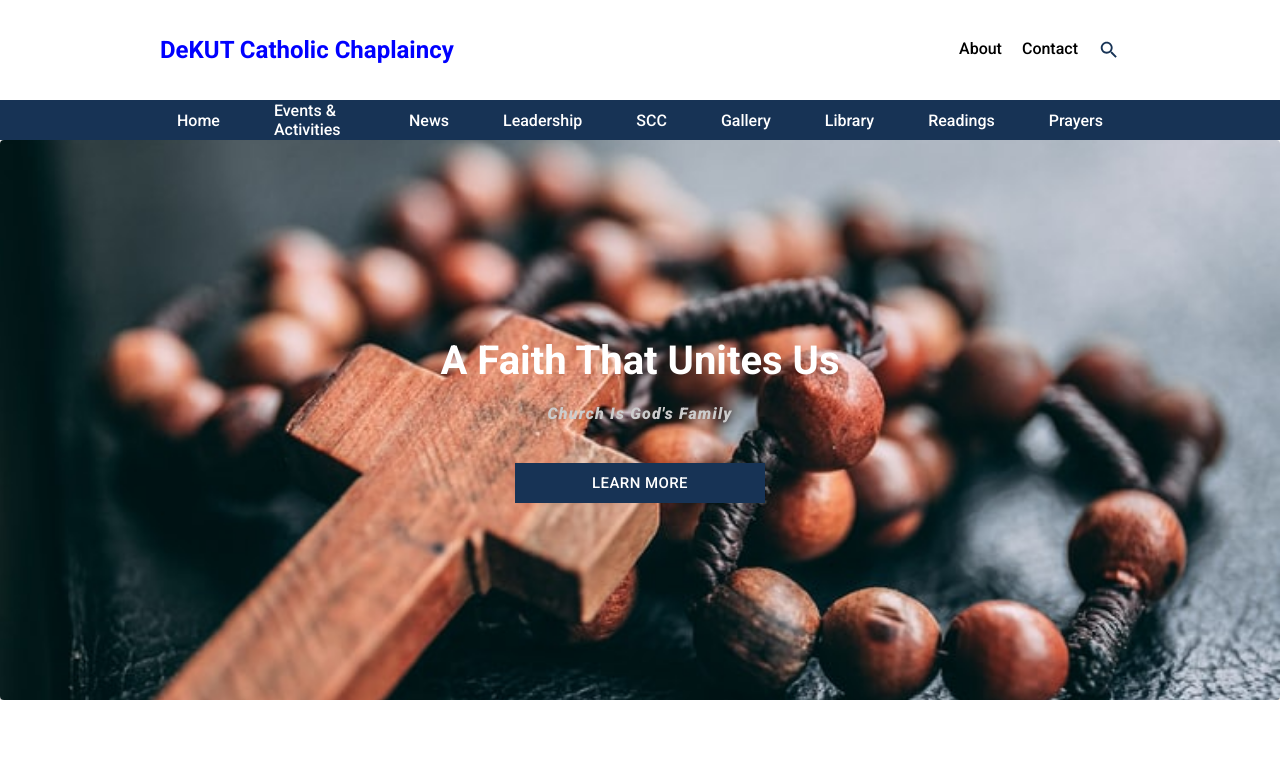
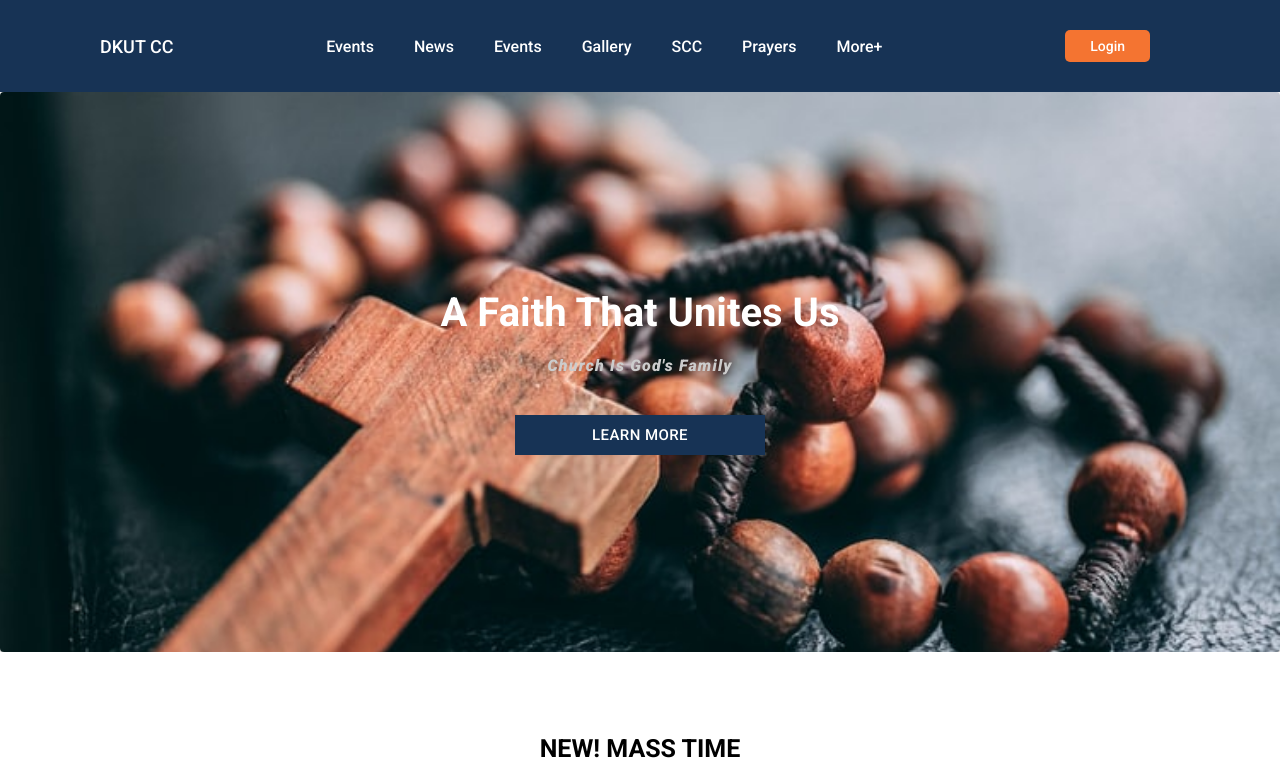
Before and after one commit to marville001/caweb, a React (Create React App) app: page / in a window 1280 px wide. Shown: the top 775 px of the page. Built offline with nearby package versions, Linux system fonts and the light colour scheme.

Commit message:
Navbar Updated

```diff
--- a/src/App.js
+++ b/src/App.js
@@ -1,5 +1,5 @@
 import React from "react";
-import Navbar from "./components/Navbar";
+import Navbar from "./components/Navbar_";
 
 import { Switch, Route } from "react-router-dom"
 import BounceLoader from "react-spinners/BounceLoader"
--- a/src/components/Footer.jsx
+++ b/src/components/Footer.jsx
@@ -14,7 +14,7 @@ const Footer = () => {
       {/* News and Events */}
       <div className="subscribe">
         <div className="container subscribe-content">
-          <h1>News and Events</h1>
+          <h1>Receive News and Events</h1>
           <input placeholder="Email" />
           <Button variant="contained" color="primary">
             Subscribe now
--- a/src/components/Navbar.jsx
+++ b/src/components/Navbar.jsx
@@ -6,6 +6,7 @@ import MenuIcon from '@material-ui/icons/Menu';
 import SearchOutlinedIcon from '@material-ui/icons/SearchOutlined';
 import ClearIcon from '@material-ui/icons/Clear';
 import "../styles/navbar.scss"
+import { Link } from 'react-router-dom';
 
 const Navbar = () => {
     const [navOpen, setNavOpen] = useState(false)
@@ -19,12 +20,11 @@ const Navbar = () => {
             <div className="nav">
                 <div className="topNav">
                     <div className="container justify-between">
-                        <h1 className="logo">
-                            DeKUT Catholic Chaplaincy</h1>
+                        <h1 className="logo">DeKUT Catholic Chaplaincy</h1>
                         <ul>
                             <li>
-                                <a href="/about">About</a>
-                                <a href="/contact">Contact</a>
+                                <Link to="/about">About</Link>
+                                <Link to="/contact">Contact</Link>
                             </li>
                             <SearchOutlinedIcon />
                         </ul>
@@ -37,15 +37,15 @@ const Navbar = () => {
                 <div className="navs">
                     <div className="container">
                         <ul className={navOpen ? " open" : ""}>
-                            <li onClick={() => setNavOpen(false)}><a style={{ marginLeft: "0px" }} href="/home">Home</a></li>
-                            <li onClick={() => setNavOpen(false)}><a href="/events-activities">Events & Activities</a></li>
-                            <li onClick={() => setNavOpen(false)}><a href="/news">News</a></li>
-                            <li onClick={() => setNavOpen(false)}><a href="/leadership">Leadership</a></li>
-                            <li onClick={() => setNavOpen(false)}><a href="/scc">SCC</a></li>
-                            <li onClick={() => setNavOpen(false)}><a href="/gallery">Gallery</a></li>
-                            <li onClick={() => setNavOpen(false)}><a href="/library">Library</a></li>
-                            <li onClick={() => setNavOpen(false)}><a href="/readings">Readings</a></li>
-                            <li onClick={() => setNavOpen(false)}><a style={{ marginRight: "0px" }} href="/prayers">Prayers</a></li>
+                            <li onClick={() => setNavOpen(false)}><Link style={{ marginLeft: "0px" }} to="/home">Home</Link></li>
+                            <li onClick={() => setNavOpen(false)}><Link to="/events-activities">Events & Activities</Link></li>
+                            <li onClick={() => setNavOpen(false)}></li>
+                            <li onClick={() => setNavOpen(false)}><Link to="/leadership">Leadership</Link></li>
+                            <li onClick={() => setNavOpen(false)}><Link to="/scc">SCC</Link></li>
+                            <li onClick={() => setNavOpen(false)}><Link to="/gallery">Gallery</Link></li>
+                            <li onClick={() => setNavOpen(false)}><Link to="/library">Library</Link></li>
+                            <li onClick={() => setNavOpen(false)}><Link to="/readings">Readings</Link></li>
+                            <li onClick={() => setNavOpen(false)}><Link style={{ marginRight: "0px" }} to="/prayers">Prayers</Link></li>
                         </ul>
                     </div>
                 </div>
--- /dev/null
+++ b/src/components/Navbar_.jsx
@@ -0,0 +1,80 @@
+import React, { useState } from "react";
+
+import { AppBar, IconButton } from "@material-ui/core";
+
+import MenuIcon from "@material-ui/icons/Menu";
+import Popover from '@material-ui/core/Popover';
+
+import ClearIcon from "@material-ui/icons/Clear";
+import "../styles/navbar_.scss";
+import { Link } from "react-router-dom";
+
+const Navbar = () => {
+  const [navOpen, setNavOpen] = useState(false);
+
+  const toggleNavbar = () => {
+    setNavOpen(!navOpen);
+  };
+
+  const [anchorEl, setAnchorEl] = React.useState(null);
+  const open = Boolean(anchorEl);
+  const id = open ? 'simple-popover' : undefined;
+
+  return (
+    <div className="appBar">
+      <div className="container navbar">
+        <Link onClick={() => setNavOpen(false)} to="/home" className="logo">
+          DKUT CC
+        </Link>
+        <div className={navOpen ? "nav_left open" : "nav_left"}>
+          <Link onClick={() => setNavOpen(false)} className="nav_item" to="/events-activities">
+            Events
+          </Link>
+          <Link onClick={() => setNavOpen(false)} className="nav_item" to="/news">
+            News
+          </Link>
+          <Link onClick={() => setNavOpen(false)} className="nav_item" to="/events">
+            Events
+          </Link>
+          <Link onClick={() => setNavOpen(false)} className="nav_item" to="/gallery">
+            Gallery
+          </Link>
+          <Link onClick={() => setNavOpen(false)} className="nav_item" to="/scc">
+            SCC
+          </Link>
+          <Link onClick={() => setNavOpen(false)} className="nav_item" to="/prayers">
+            Prayers
+          </Link>
+          <Link onClick={() => setNavOpen(false)} className="nav_item nav_item_menu" to="/library">Library</Link>
+          <Link onClick={() => setNavOpen(false)} className="nav_item nav_item_menu" to="/contact">Contact</Link>
+            <Link onClick={() => setNavOpen(false)} className="nav_item nav_item_menu" to="/about">About</Link>
+            <Link onClick={() => setNavOpen(false)} className="nav_item nav_item_menu" to="/leadership">Leadership</Link>
+            <Link onClick={() => setNavOpen(false)} className="nav_item nav_item_menu" to="/readings">Readings</Link>
+          <p className="nav_item menu">
+              <span>More+</span>
+          <div className="menu-items">
+            <Link onClick={() => setNavOpen(false)} className="nav_item" to="/contact">Contact</Link>
+            <Link onClick={() => setNavOpen(false)} className="nav_item" to="/about">About</Link>
+            <Link onClick={() => setNavOpen(false)} className="nav_item" to="/leadership">Leadership</Link>
+            <Link onClick={() => setNavOpen(false)} className="nav_item" to="/readings">Readings</Link>
+          </div>
+          </p>
+        </div>
+        <div className="nav_right">
+          <button className="login_btn">Login</button>
+          <IconButton
+            onClick={toggleNavbar}
+            edge="start"
+            className="menuButton"
+            color="inherit"
+            aria-label="menu"
+          >
+            {navOpen ? <ClearIcon /> : <MenuIcon />}
+          </IconButton>
+        </div>
+      </div>
+    </div>
+  );
+};
+
+export default Navbar;
--- a/src/index.css
+++ b/src/index.css
@@ -86,17 +86,19 @@ ul{
 }
 
 .container{
-  /* background-color: #000; */
+  max-width: 1180px;
+  margin: 0px auto;
   padding: 0;
+  padding: 0px 20px;
 }
 
 @media screen and (min-width: 600px){
   .container{
-    width: 90vw;
-    margin: 0 auto;
+    padding-left: 50px !important;
+    padding-right: 50px !important;
   }
 }
-
+/*
 @media screen and (min-width: 900px){
   .container{
     width: 80vw;
@@ -115,4 +117,4 @@ ul{
     width: 75vw;
     margin: 0 auto;
   }
-}
+} */
--- a/src/styles/navbar.scss
+++ b/src/styles/navbar.scss
@@ -67,22 +67,7 @@
           margin-left: 20px;
         }
       }
-      .menuButton {
-        color: #fff;
-        padding: 2px;
-        border-radius: 2px;
-        background-color: #173355;
-        display: none;
-        z-index: 101;
 
-        svg {
-          font-size: 30px;
-        }
-
-        @include tablet {
-          display: block;
-        }
-      }
     }
 
     .navs {
--- /dev/null
+++ b/src/styles/navbar_.scss
@@ -0,0 +1,163 @@
+@mixin desktop {
+  @media (min-width: 1124px) {
+    @content;
+  }
+}
+
+@mixin tablet {
+  @media (max-width: 900px) {
+    @content;
+  }
+}
+
+@mixin tablet-large {
+  @media (max-width: 1024px) {
+    @content;
+  }
+}
+
+@mixin phone {
+  @media (max-width: 599px) {
+    @content;
+  }
+}
+.appBar {
+  background-color: var(--primary-color);
+  box-shadow: 0px 0px 15px 0px rgba(0, 0, 0, 0.08);
+  position: static;
+  left: 0;
+  top: 0;
+  right: 0;
+  bottom: auto;
+  z-index: 15;
+
+
+  .navbar {
+    display: flex;
+    justify-content: space-between;
+    align-items: center;
+    transition: 0.2s;
+    padding-top: 0px;
+    padding-bottom: 0px;
+    // position: relative;
+    z-index: 2;
+    margin-right: auto;
+    margin-left: auto;
+    padding: 30px 0px;
+    width: 100%;
+
+    .logo {
+      font-size: 18px;
+      color: #ffffff;
+    }
+    .nav_left {
+      margin: 0px 30px;
+      flex: 1;
+      display: flex;
+      align-items: center;
+      justify-content: center;
+      z-index: 15;
+      .nav_item {
+
+        font-size: 16px;
+        margin: 0px 20px;
+        color: #fff;
+      }
+      .nav_item_menu{
+        display: none;
+        @include tablet {
+          display: block;
+        }
+      }
+      .menu{
+        position: relative;
+        &:hover{
+          .menu-items{
+            display: flex;
+          }
+        }
+        @include tablet {
+          display: none;
+        }
+
+        span{
+          cursor: pointer;
+        }
+
+        .menu-items{
+          display: none;
+          position: absolute;
+          background-color: #ffffff;
+          flex-direction: column;
+          padding: 10px;
+          box-shadow: 0px 2px 12px rgb(114, 112, 112);
+          // margin-top: 10px;
+
+          .nav_item {
+            color: var(--primary-color);
+            margin: 5px;
+          }
+        }
+      }
+
+      @include tablet {
+        background-color: #173355;
+        transform: translateY(-100%);
+        position: absolute;
+        flex-direction: column;
+        align-items: center;
+        justify-content: space-between;
+        overflow: hidden;
+        padding: 100px;
+        top: 0px;
+        left: 0px;
+        right: 0px;
+        bottom: 0px;
+        transition: all 0.3s linear;
+
+        .nav_item{
+          color: #fff;
+        }
+      }
+
+    }
+    .open {
+      @include tablet {
+        transform: translateY(0);
+      }
+    }
+
+    .nav_right{
+      display: flex;
+      .login_btn{
+        margin: 0px 30px;
+        background-color: var(--secondary-color);
+        color: #fff;
+        font-size: 14px;
+        padding: 8px 25px;
+        cursor: pointer;
+        border: none;
+        outline: none;
+        border-radius: 5px;
+      }
+
+      .menuButton {
+        color: #173355;
+        padding: 2px;
+        border-radius: 2px;
+        background-color: #fff;
+        display: none;
+        margin-left: 10px;
+        z-index: 101;
+
+        svg {
+          font-size: 30px;
+        }
+
+        @include tablet {
+          display: block;
+        }
+      }
+    }
+  }
+}
```
